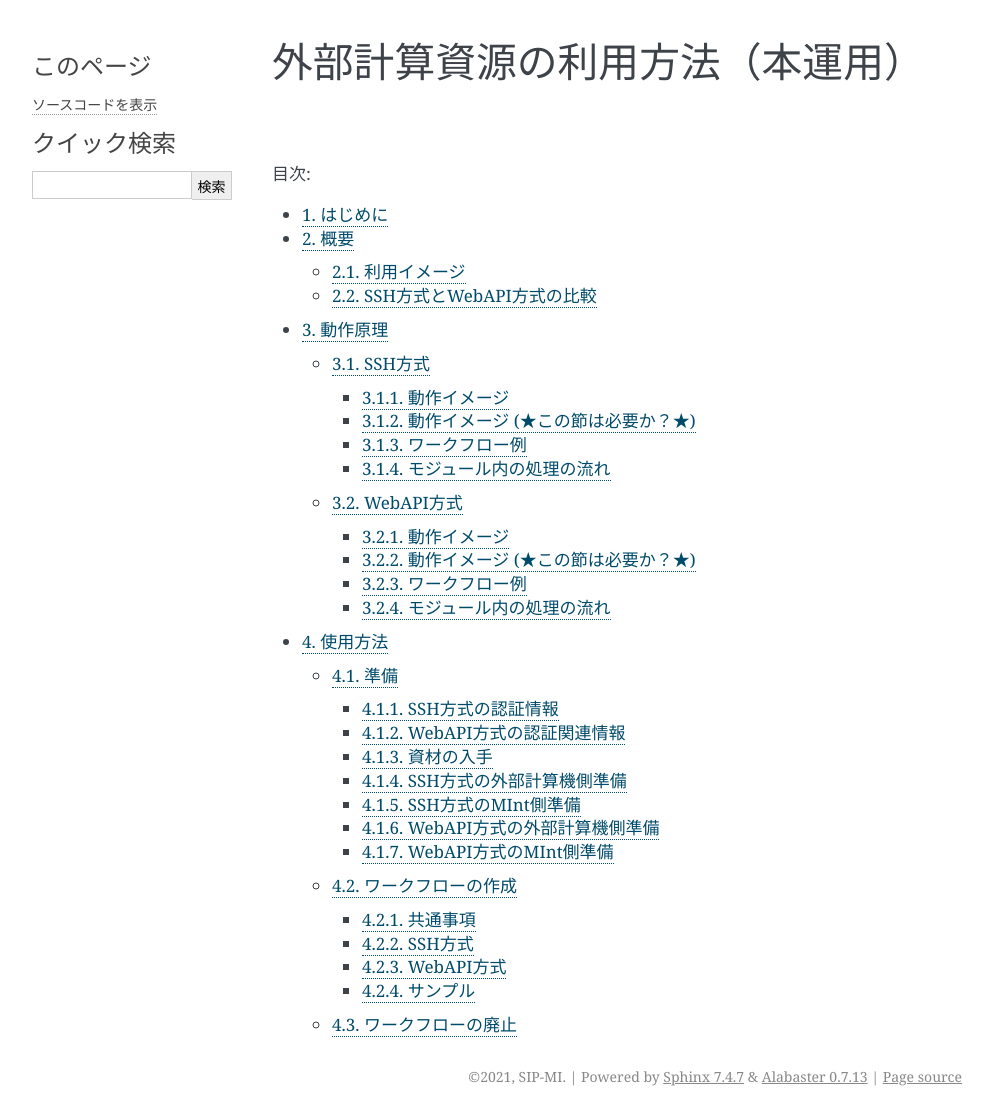
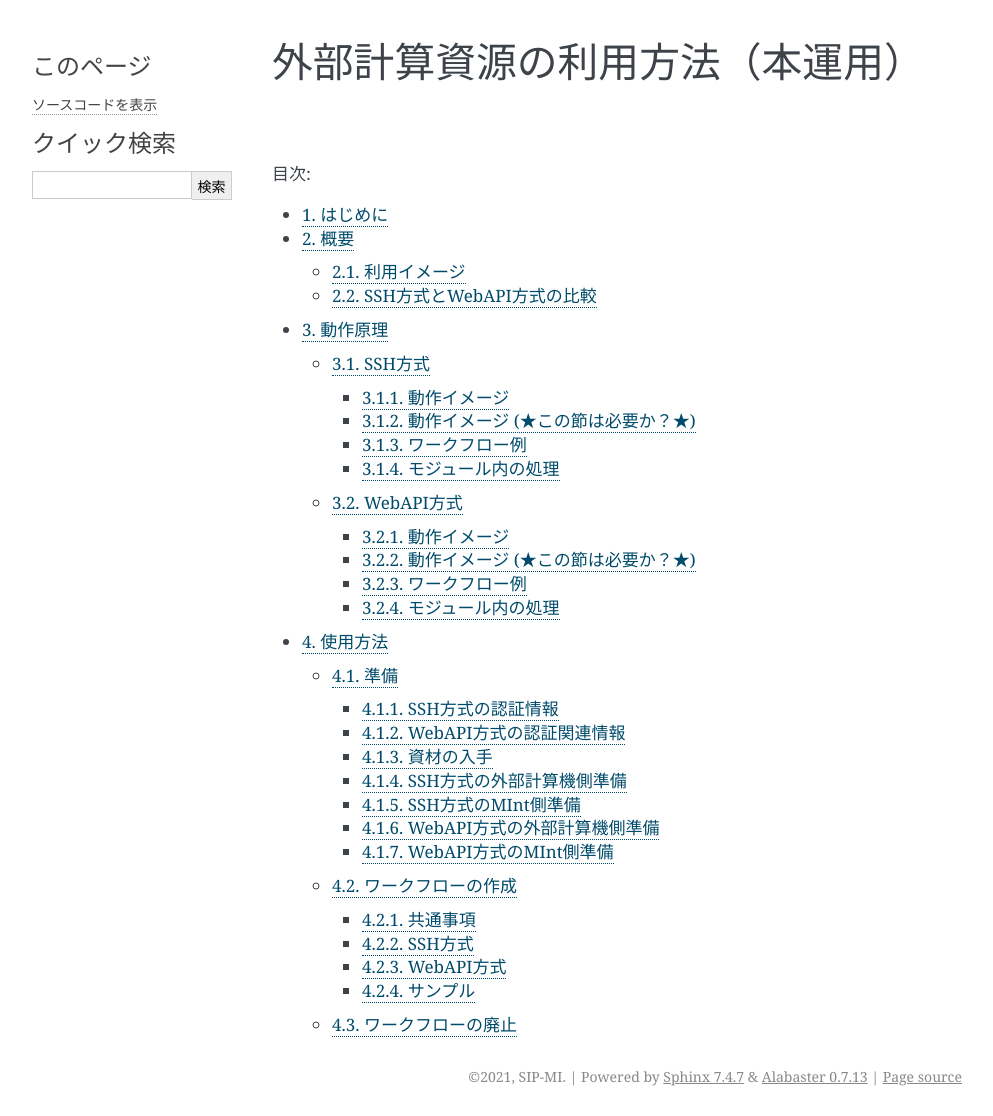
Before and after one commit to materialsintegration/remote_workflow, a Sphinx documentation site: the page built from documents/manual2nd/source/index.rst, in a window 1280 px wide. Shown: the whole page, without its empty margins (148-1141 px from the left). Built offline with Sphinx 7.4.7, drawn with Linux system fonts in a browser that asks for light colours.

Commit message:
Update using_distributed_properties.rst

```diff
--- a/documents/manual2nd/source/using_distributed_properties.rst
+++ b/documents/manual2nd/source/using_distributed_properties.rst
@@ -158,10 +158,10 @@ SSH 方式での外部計算の実行イメージを下図に示す。
 
 ※赤枠の部分が遠隔実行の行われるモジュールである。
 
-モジュール内の処理の流れ
-------------------------
+モジュール内の処理
+------------------
 
-ワークフローの当該モジュール内で外部計算機のコマンドが実行されるまでの流れを下記に示す。
+ワークフローの当該モジュール内で外部計算機側の処理がコマンドが実行されるまでの流れを下記に示す。
 
 .. mermaid::
    :caption: SSH接続経由によるコマンド実行の流れ
@@ -296,10 +296,10 @@ WebAPI方式での外部計算の実行イメージを下図に示す。
 
 ※赤枠の部分が外部計算資源を利用するモジュールである。
 
-モジュール内の処理の流れ
-------------------------
+モジュール内の処理
+------------------
 
-ワークフローの当該モジュール内で外部計算機のコマンドが実行されるまでの流れを下記に示す。
+ワークフローの当該モジュール内で外部計算機側の処理が実行されるまでの流れを下記に示す。
 
 .. mermaid::
    :caption: WebAPI方式でのコマンドの流れ
```
